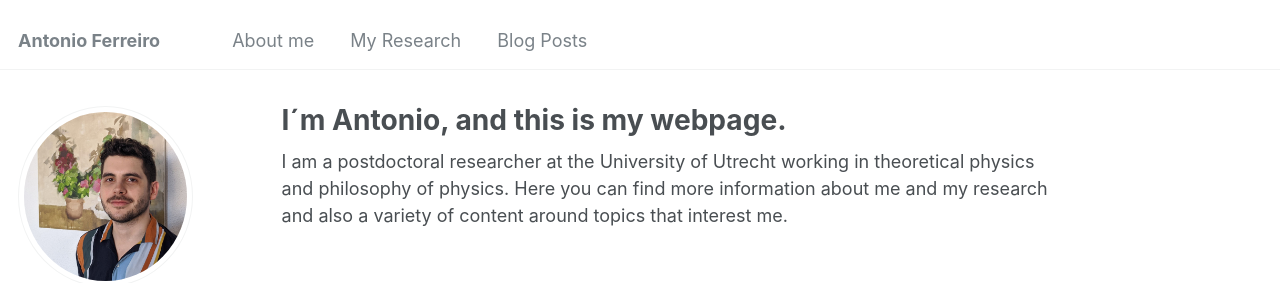
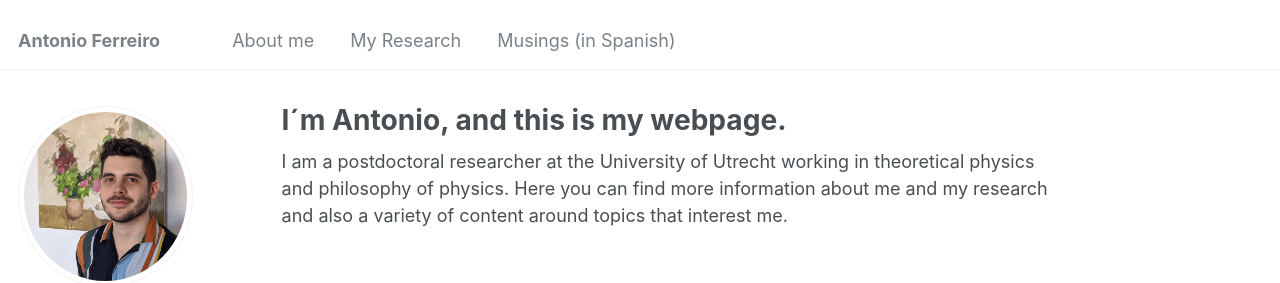
Before and after one commit to Anfedea/anfedea.github.io, a Jekyll site: the page built from _pages/about.md, in a window 1280 px wide. Shown: the top 283 px of the page. Built offline with Jekyll 4.4.1, drawn with Linux system fonts in a browser that asks for light colours; some web fonts are replaced.

Commit message:
Update navigation.yml

```diff
--- a/_data/navigation.yml
+++ b/_data/navigation.yml
@@ -11,5 +11,5 @@ main:
   - title: "My Research"
     url: /My Research/
 
-  - title: "Blog Posts"
+  - title: "Musings (in Spanish)"
     url: /year-archive/
```
